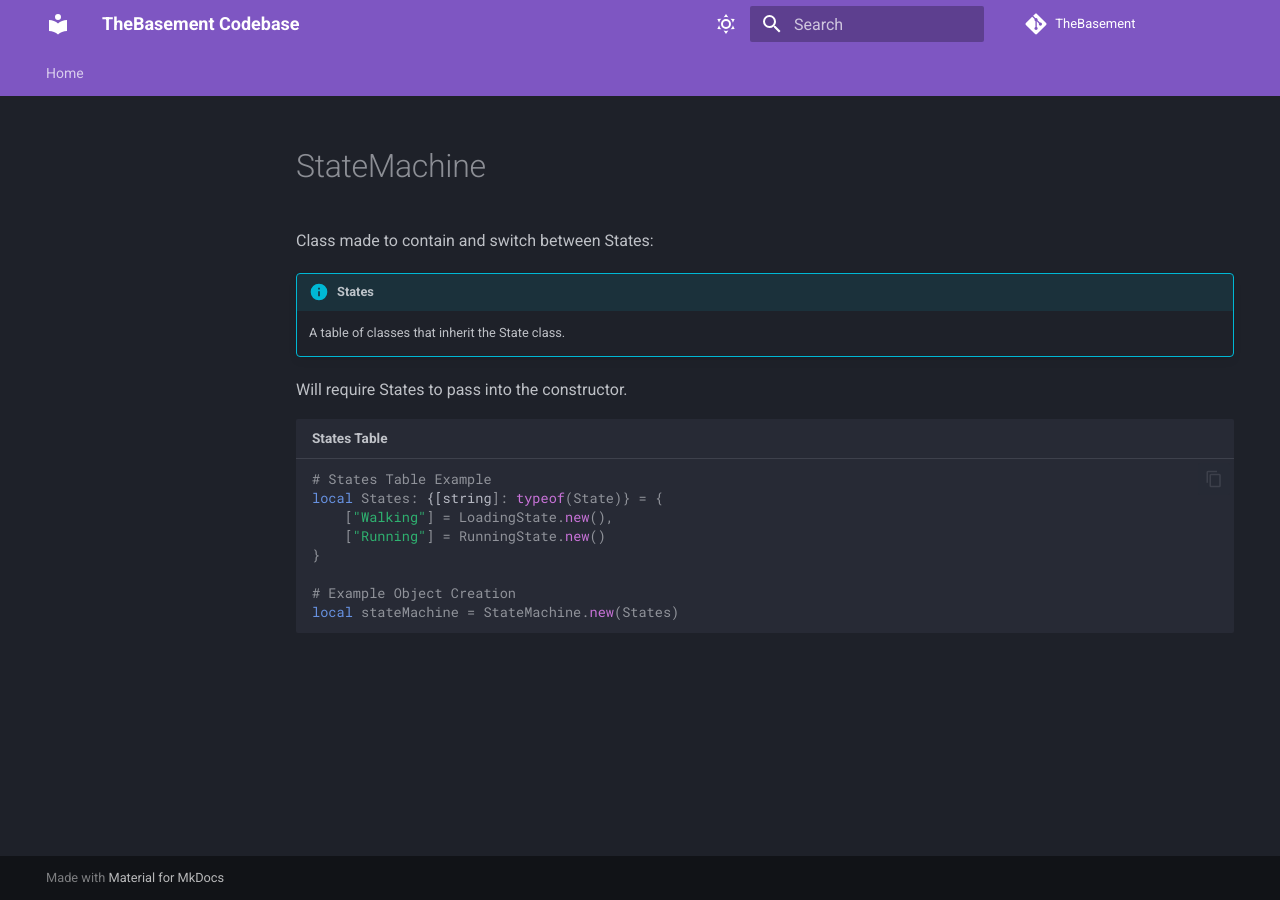
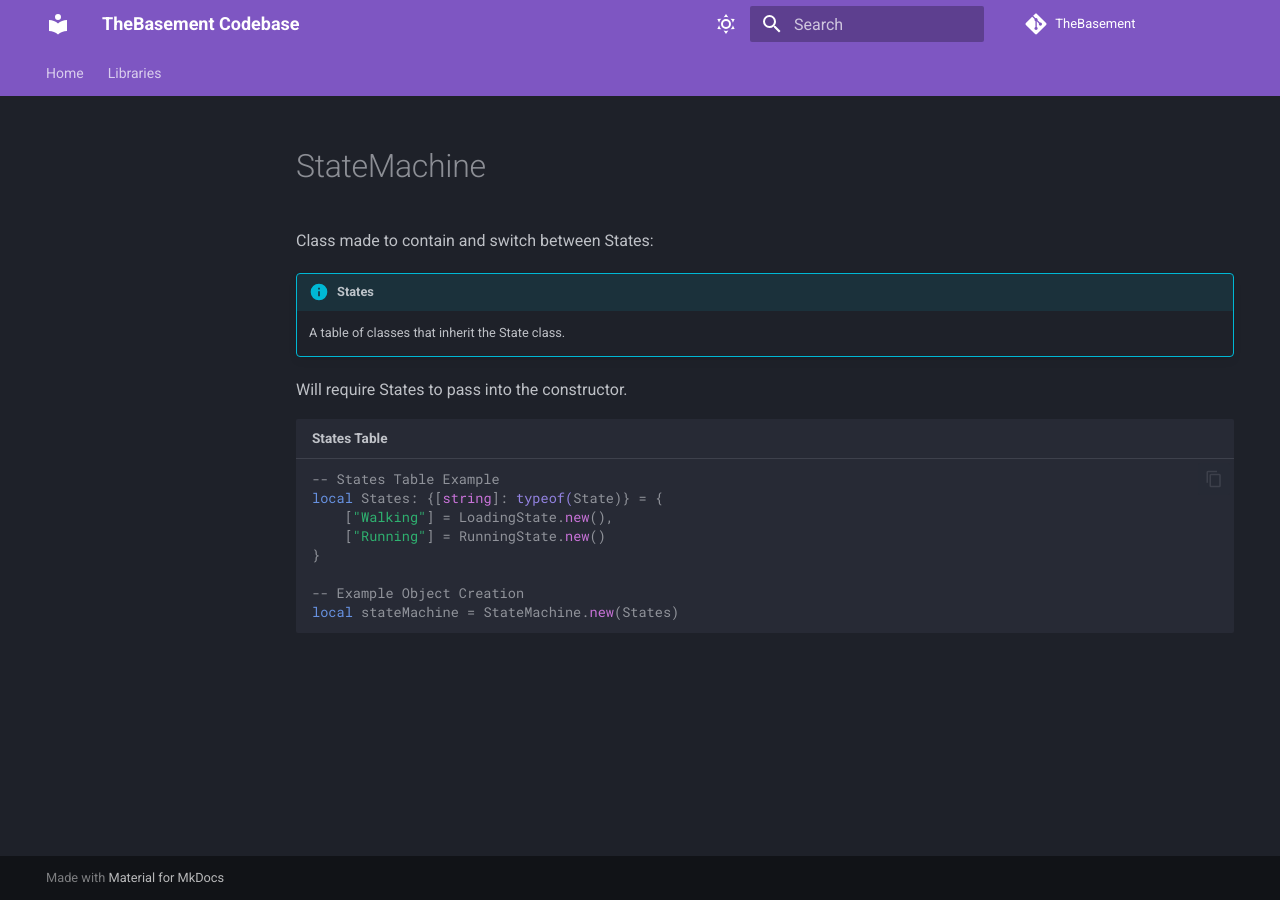
Before and after one commit to JackaBoiGamez/TheBasement, an MkDocs documentation site: the page built from docs/libraries/StateMachine.md, in a window 1280 px wide. Built offline with MkDocs 1.6.1 and Material for MkDocs 9.7.7, drawn with Linux system fonts in a browser that asks for light colours; comment, search, counter and statistics services are not loaded.

Commit message:
Added Libraries

````diff
--- a/docs/StateMachine.md
+++ b/docs/libraries/StateMachine.md
@@ -6,13 +6,13 @@ Class made to contain and switch between States:
 
 Will require States to pass into the constructor.
 
-```lua title="States Table"
-# States Table Example
+```luau title="States Table"
+-- States Table Example
 local States: {[string]: typeof(State)} = {
     ["Walking"] = LoadingState.new(),
     ["Running"] = RunningState.new()
 }
 
-# Example Object Creation
+-- Example Object Creation
 local stateMachine = StateMachine.new(States)
 ```
--- a/mkdocs.yml
+++ b/mkdocs.yml
@@ -33,6 +33,7 @@ theme:
 
 nav:
   - Home: index.md
+  - Libraries: libraries.md
 
 markdown_extensions:
   - attr_list
````
Also changed, not shown: docs/libraries.md (added, +7 -0 lines), docs/libraries/State.md (added, +29 -0 lines).
